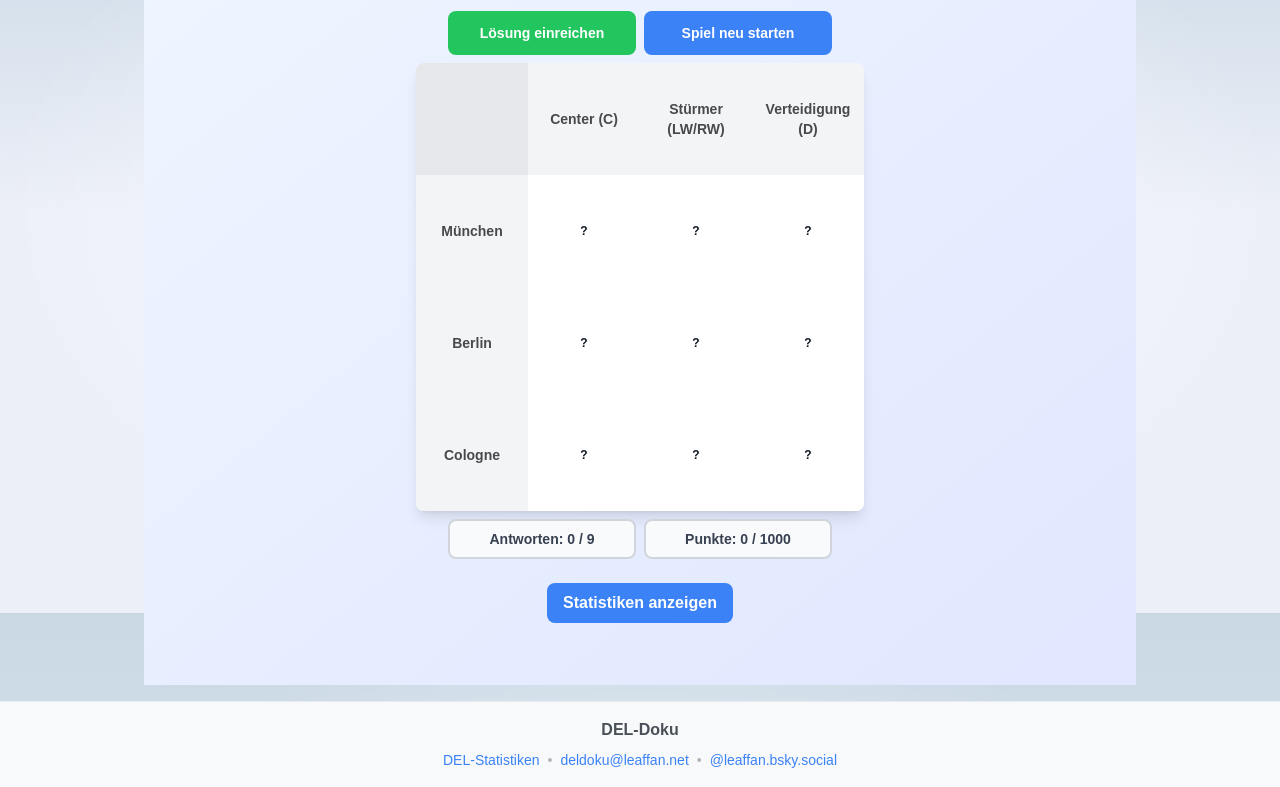
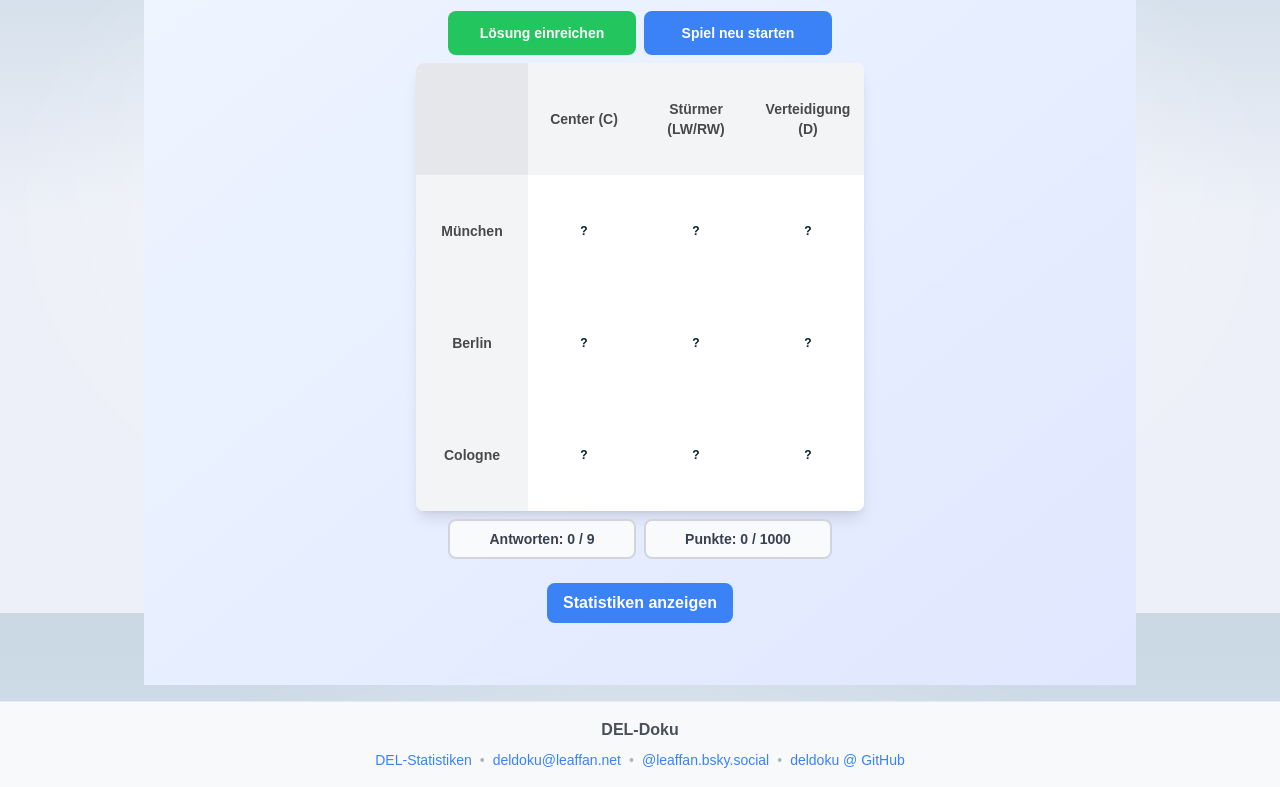
Before and after one commit to leaffan/deldoku, a SvelteKit app: page / in a window 1280 px wide. Shown: the part 187-974 px from the top of the page. Built offline with nearby package versions, Linux system fonts and the light colour scheme; some icons are missing.

Commit message:
Add GitHub link to footer

```diff
--- a/src/routes/+layout.svelte
+++ b/src/routes/+layout.svelte
@@ -25,6 +25,10 @@
 				<span class="footer-separator">•</span>
 				<a href="https://bsky.app/profile/leaffan.bsky.social" target="_blank" rel="noopener noreferrer" class="footer-link">
 					@leaffan.bsky.social
+				</a>
+				<span class="footer-separator">•</span>
+				<a href="https://github.com/leaffan/deldoku" target="_blank" rel="noopener noreferrer" class="footer-link">
+					deldoku @ GitHub
 				</a>
 			</div>
 		</div>
```
